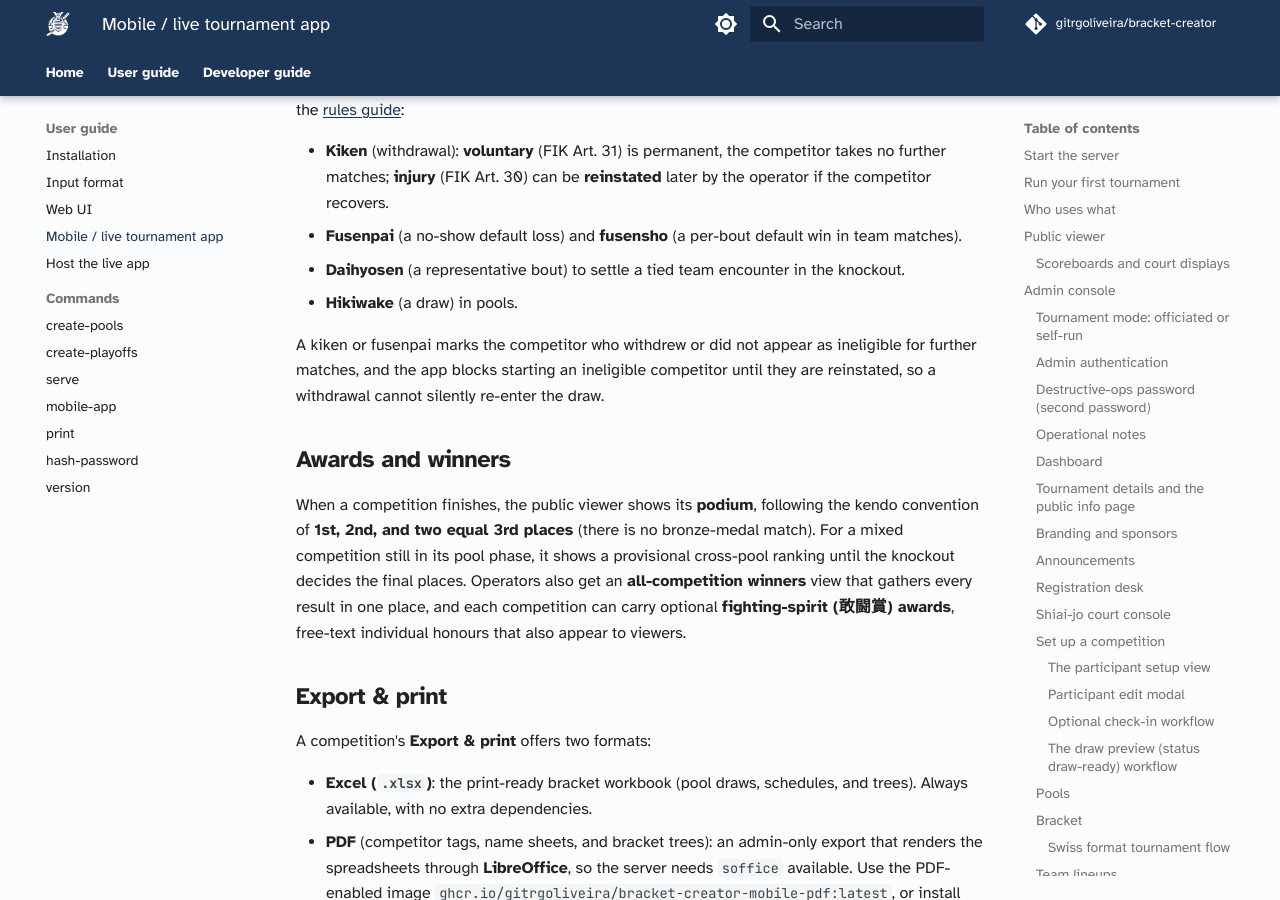
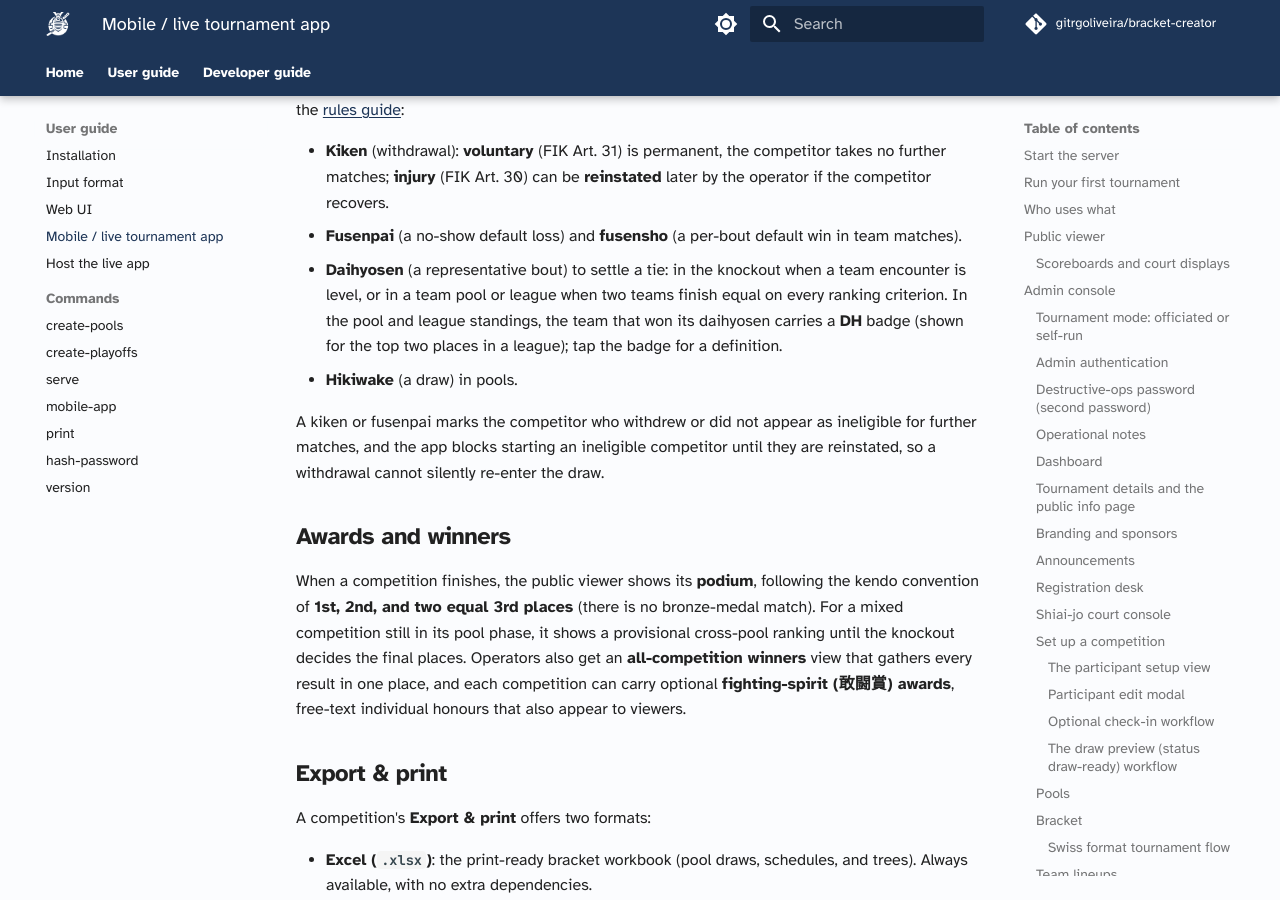
Before and after one commit to gitrgoliveira/bracket-creator, an MkDocs documentation site: the page built from docs/user-guide/mobile-app.md, in a window 1280 px wide and 900 px high, scrolled down 19279 px. Built offline with MkDocs 1.6.1 and Material for MkDocs 9.7.7, drawn with Linux system fonts in a browser that asks for light colours; comment, search, counter and statistics services are not loaded.

Commit message:
docs(mp-dunx): note pool/league daihyosen and the DH standings badge
The mobile-app guide said daihyosen settles a tie only in the knockout; it also
settles tied team pools and leagues. Note the DH standings badge and its
league top-two scoping.

Co-Authored-By: Claude Opus 4.8 <noreply@anthropic.com>

```diff
--- a/docs/user-guide/mobile-app.md
+++ b/docs/user-guide/mobile-app.md
@@ -302,7 +302,7 @@ Not every bout is decided on points. The score editor records the kendo outcomes
 
 - **Kiken** (withdrawal): **voluntary** (FIK Art. 31) is permanent, the competitor takes no further matches; **injury** (FIK Art. 30) can be **reinstated** later by the operator if the competitor recovers.
 - **Fusenpai** (a no-show default loss) and **fusensho** (a per-bout default win in team matches).
-- **Daihyosen** (a representative bout) to settle a tied team encounter in the knockout.
+- **Daihyosen** (a representative bout) to settle a tie: in the knockout when a team encounter is level, or in a team pool or league when two teams finish equal on every ranking criterion. In the pool and league standings, the team that won its daihyosen carries a **DH** badge (shown for the top two places in a league); tap the badge for a definition.
 - **Hikiwake** (a draw) in pools.
 
 A kiken or fusenpai marks the competitor who withdrew or did not appear as ineligible for further matches, and the app blocks starting an ineligible competitor until they are reinstated, so a withdrawal cannot silently re-enter the draw.
```
